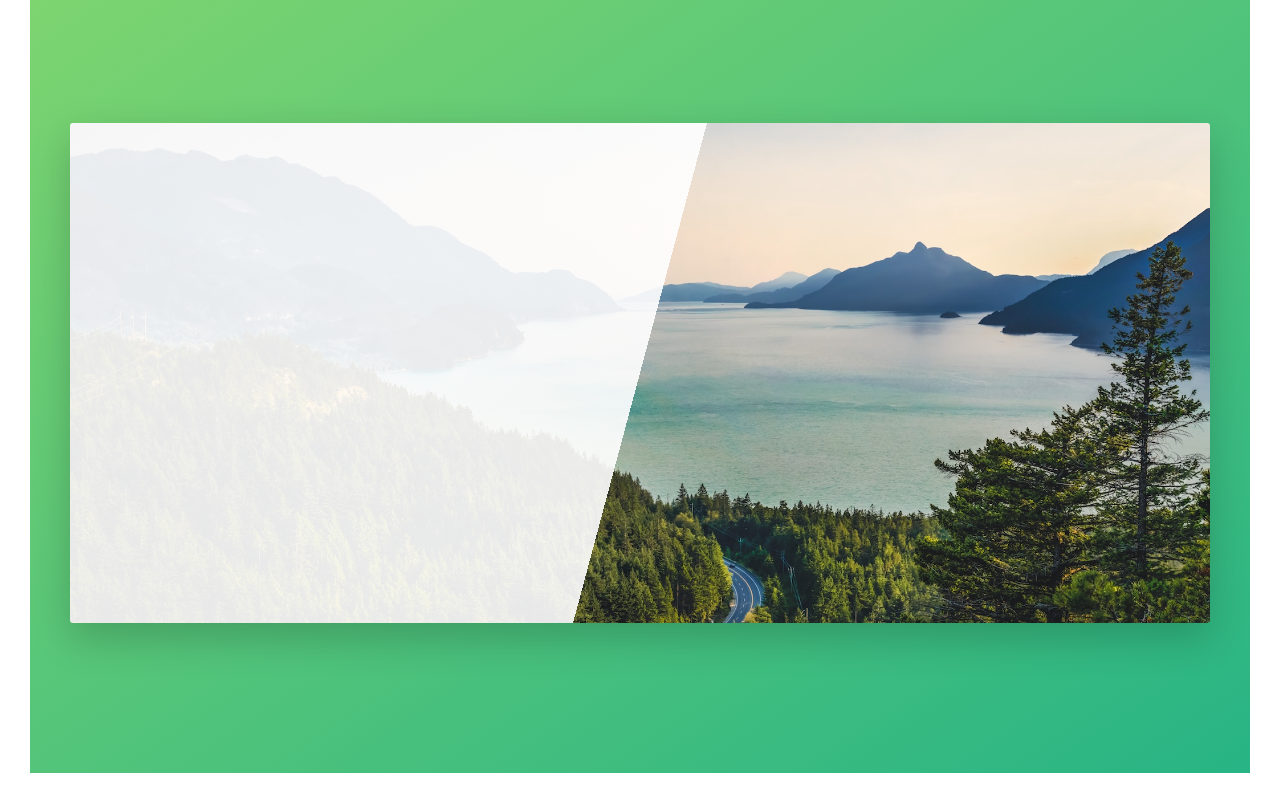
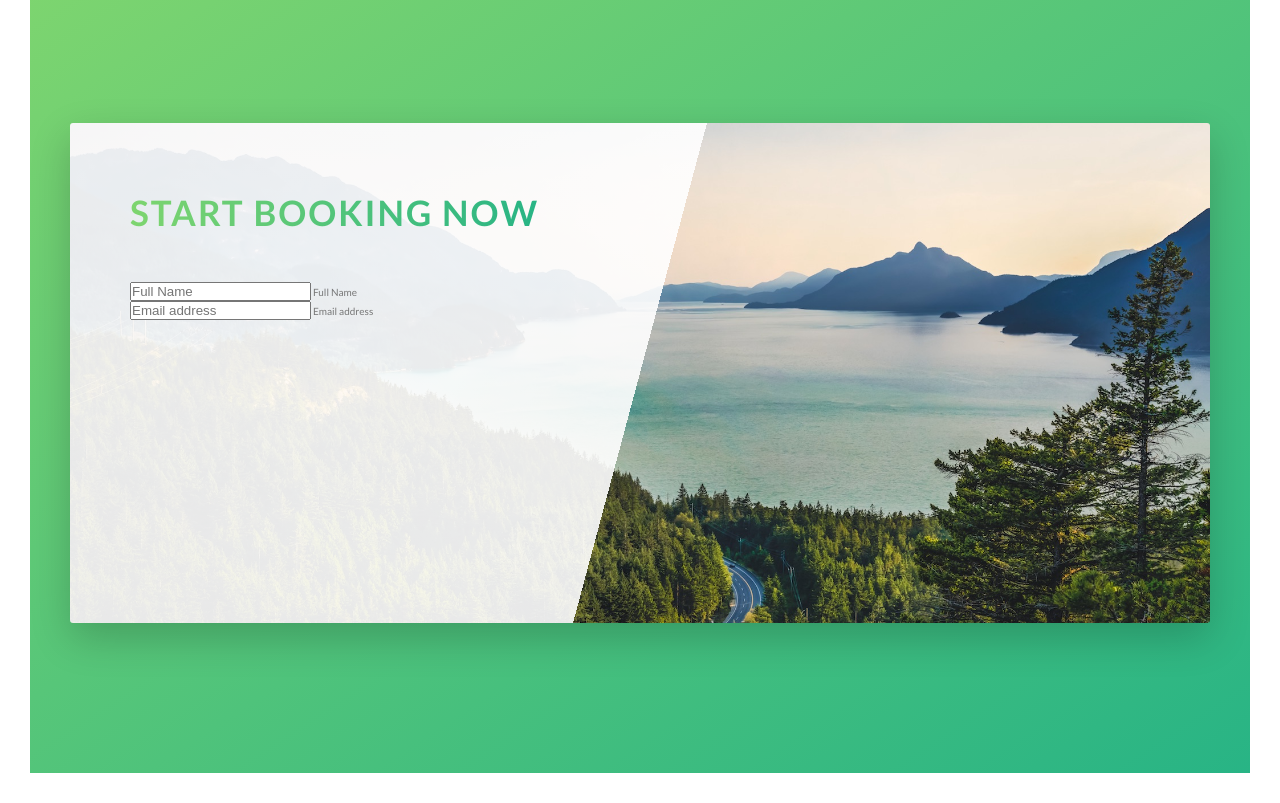
Before and after one commit to aindriu80/Natours, a website: page index.html in a window 1280 px wide. Shown: the part 4440-5243 px from the top of the page. Drawn offline with Linux system fonts and the light colour scheme.

Commit message:
Building the Booking section - initial form design

```diff
--- a/index.html
+++ b/index.html
@@ -218,8 +218,7 @@
             <div class="bg-video">
                 <video class="bg-video__content" autoplay muted loop>
                     <source src="resources/video/video.mp4" type="video/mp4">
-                    <source src="resources/video/video.webm" type="video/webm">
-                        Your browser is not supported!!
+                    <source src="resources/video/video.webm" type="video/webm"> Your browser is not supported!!
                 </video>
             </div>
 
@@ -269,7 +268,23 @@
         <section class="section-book">
             <div class="row">
                 <div class="book">
-
+                    <div class="book__form">
+                        <form action="#" class="form">
+                            <div class=" u-margin-bottom-medium">
+                                <h2 class="heading-secondary">
+                                    Start booking now
+                                    <h2>
+                            </div>
+                            <div class="form__group">
+                                <input type="text" class="form__input" placeholder="Full Name" id="name" required>
+                                <label for="name" class="form__label">Full Name</label>
+                            </div>
+                            <div class="form__group">
+                                <input type="email" class="form__input" placeholder="Email address" id="email" required>
+                                <label for="email" class="form__label">Email address</label>
+                            </div>
+                        </form>
+                    </div>
                 </div>
             </div>
         </section>
--- a/resources/css/style.css
+++ b/resources/css/style.css
@@ -459,3 +459,6 @@ body {
   border-radius: 3px;
   box-shadow: 0 1.5rem 4rem rgba(0, 0, 0, 0.2);
   height: 50rem; }
+  .book__form {
+    width: 50%;
+    padding: 6rem; }
```
